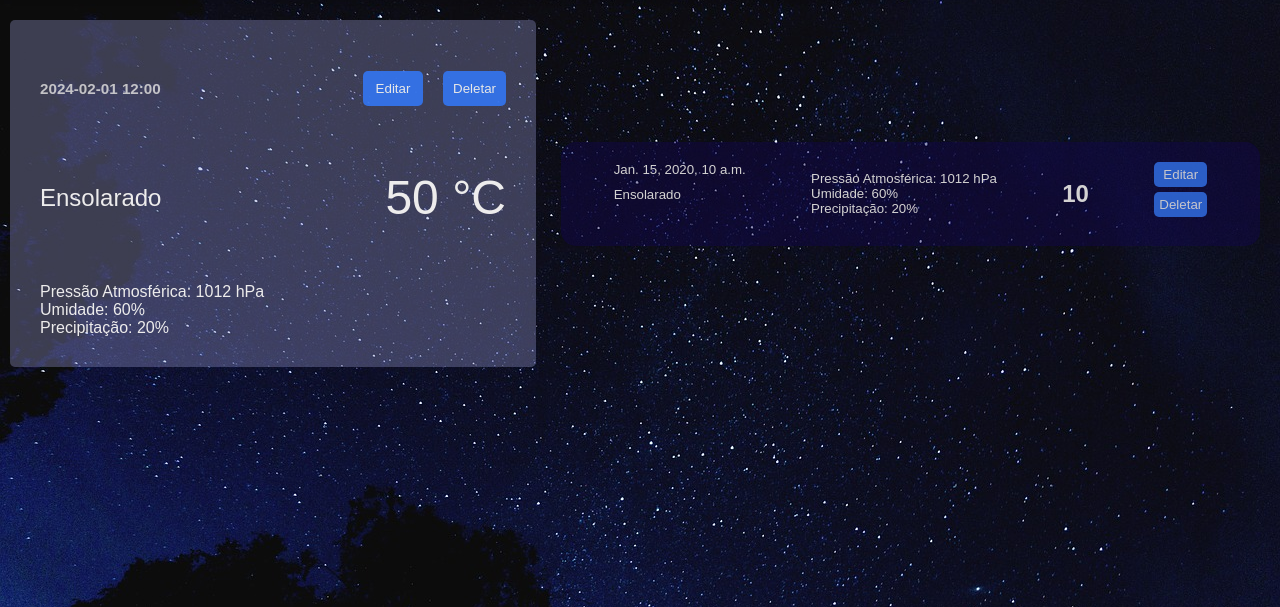
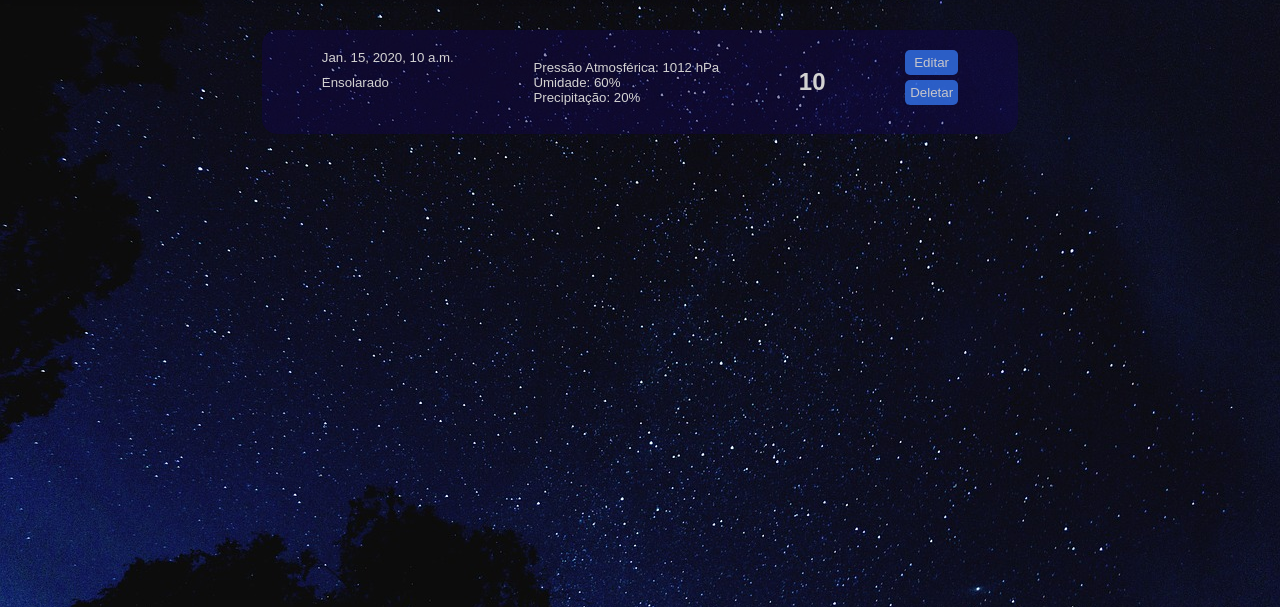
Before and after one commit to AnaJuliaMM/weather_api, a Django app: template api/templates/api/forecasts.html in a window 1280 px wide. Shown: the part 60-667 px from the top of the page. Run offline with Django 5.2, Linux system fonts and the light colour scheme; the template is opened without the code that fills it: most values are stand-ins (such as "Sample title", 1, 10 or a date in 2020).

Commit message:
feat(template): remove today weather card

```diff
--- a/api/templates/api/forecasts.html
+++ b/api/templates/api/forecasts.html
@@ -27,24 +27,6 @@
     </header>
 
     <main class="main_forecast_mobile">
-      <div class="weather_today">
-        <header class="header_forecast_today">
-          <p>2024-02-01 12:00</p>
-          <span>
-            <button>Editar</button>
-            <button>Deletar</button>
-          </span>
-        </header>
-        <div class="header_temperature_wrapper">
-          <span class="weather_condition"><p>Ensolarado</p></span>
-          <span><p>50 °C</p></span>
-        </div>
-        <div class="infos">
-          <span>Pressão Atmosférica: 1012 hPa</span>
-          <span>Umidade: 60%</span>
-          <span>Precipitação: 20%</span>
-        </div>
-      </div>
       <div class="forecast_list">
         {% for weather in weathers %}
         <div class="weather_forecast">
```
Lines whose indentation alone changed are shown as unchanged.
